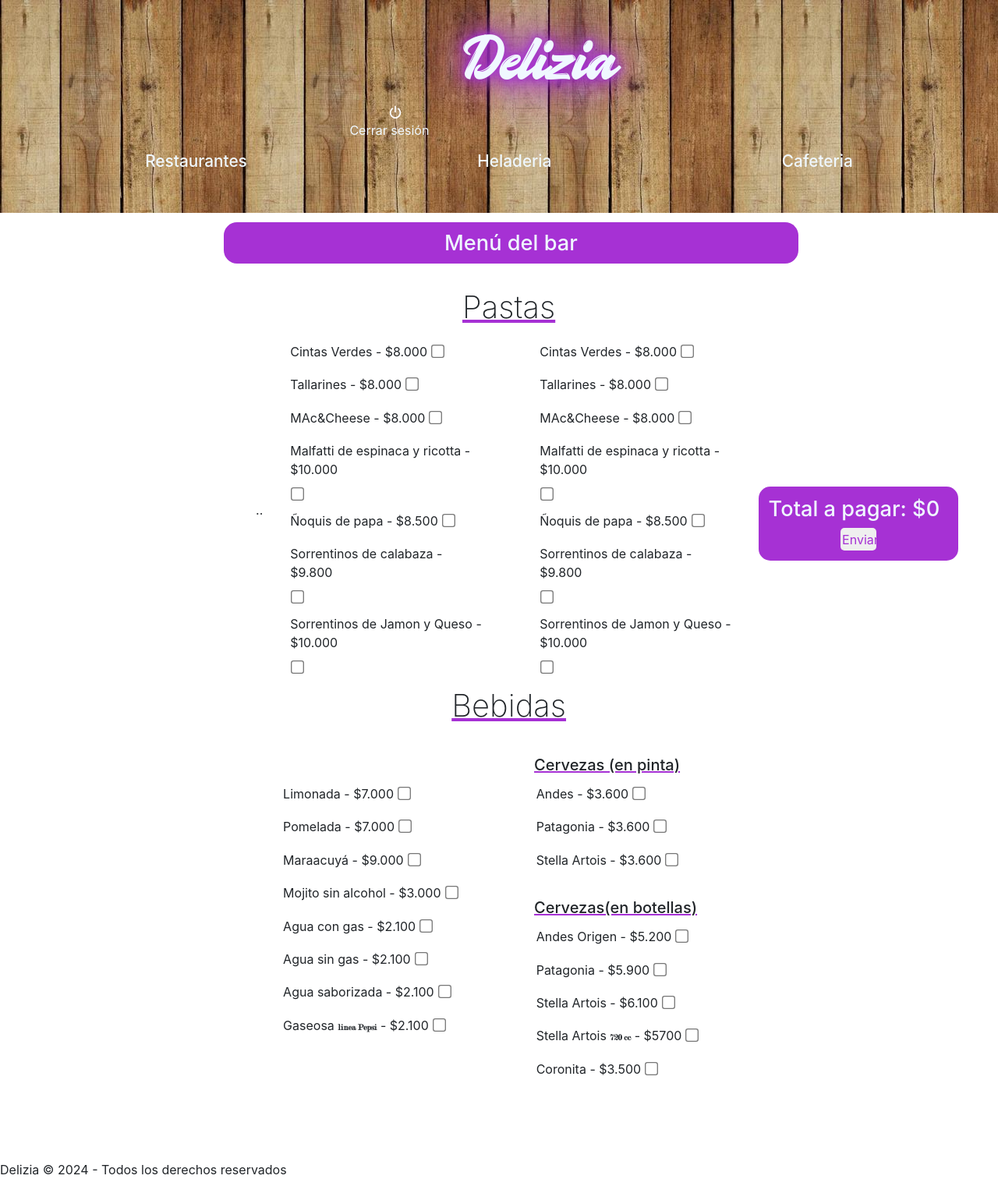
After one commit to ianchu315/Delizia_S.A, a PHP site: page /carta_bartolome.php in a window 1280 px wide. The commit adds this page. Shown: the whole page at 78% size. Run offline with PHP 8.4, Linux system fonts and the light colour scheme.

Commit message:
actualización de casi todo
p.d: no puedo correr php en mi pc porque no le pinta a la trola de mi pc. pero voy a seguir intentando

```diff
--- a/cafeteria.html
+++ b/cafeteria.html
@@ -52,9 +52,6 @@
         Delizia &copy; 2024 - Todos los derechos reservados
     </footer>
 
-
-
-
     <script src="https://code.jquery.com/jquery-3.5.1.slim.min.js"></script>
     <script src="https://cdn.jsdelivr.net/npm/@popperjs/core@2.9.2/dist/umd/popper.min.js"></script>
     <script src="https://stackpath.bootstrapcdn.com/bootstrap/4.5.2/js/bootstrap.min.js"></script>
--- a/carta.css
+++ b/carta.css
@@ -140,6 +140,13 @@
   font-weight: normal;
 }
 
+@font-face {
+  font-family: 'Modern';
+  src: url('fuente/MOD20.TTF');
+  font-style: normal;
+  font-weight: normal;
+}
+
 button {
   color: grey;
   outline: none;
@@ -177,8 +184,8 @@ button:hover {
   }
 
   b{
-    font-size: 20%;
-    font-family: Georgia, 'Times New Roman', Times, serif;
+    font-size: 70%;
+    font-family: 'Modern';
   }
 
   .h2{
@@ -203,6 +210,11 @@ button:hover {
     width: 100%;
   }
 
+  h5{
+    text-decoration: underline rgb(166, 49, 212);
+    font-weight: 500;
+  }
+
   .row{
     display: flex;
     justify-content: center;
@@ -223,6 +235,8 @@ button:hover {
     width: 20%;
     transition: .2s;
     border: none;
+    color: rgb(166, 49, 212);
+    border-radius: 5px;
   }
 
   .pagar:hover{
--- /dev/null
+++ b/carta_bartolome.php
@@ -0,0 +1,297 @@
+<!DOCTYPE html>
+<html lang="en">
+<head>
+    <meta charset="UTF-8">
+    <meta name="viewport" content="width=device-width, initial-scale=1.0">
+    <title>Comdeor Bartolomé</title>
+    <link rel="stylesheet" href="https://stackpath.bootstrapcdn.com/bootstrap/4.5.2/css/bootstrap.min.css">
+    <link rel="stylesheet" href="carta.css">
+</head>
+<body>
+
+    <header class="nav">
+
+        <a href="inicio.html" class="titulo">Delizia</a>
+
+        <div class="cerrar_se">
+            <a class="a" href="login.html"><img src="img/boton.png" alt="boton">Cerrar sesión</a>
+        </div>
+
+        <!-- <div id="tema">
+            <button class="dark-togller"
+            aria-label="Toggle color mode"
+            title="Toggle color mode"
+            data-theme-toggle>
+            <div class="toggler-icon"></div>
+        </button>
+        </div> -->
+
+        <div class="selecciones">
+            <button>
+                <span></span>
+                <span></span>
+                <span></span>
+                <span></span>
+                <a class="a" href="restaurantes.html">Restaurantes</a>
+            </button>
+            <button>
+                <span></span>
+                <span></span>
+                <span></span>
+                <span></span>
+                <a class="a" href="heladeria.html">Heladeria</a>
+
+            </button>
+            <button>
+                <span></span>
+                <span></span>
+                <span></span>
+                <span></span>
+                <a class="a" href="cafeteria.html">Cafeteria</a>
+            </button>
+        </div>
+
+    </header>
+
+    <form id="menu-form" method="POST" action="pagar.php">
+
+                <h2 class="h2">Menú del bar</h2>
+
+                <br>
+
+                    <div class="row">
+
+                        <h2>Pastas</h2>
+
+                        <div class="comidas">..
+
+                            <div class="comi">
+                                <!-- Comida 1 -->
+                                <div class="columna">
+                                    <label for="item1">Cintas Verdes - $8.000</label>
+                                    <input type="checkbox" id="1" name="nombres[]" value="Cintas Verdes" style="display:none">
+                                    <input type="checkbox" name="comida[]" class="checkbox" value="8000" onclick="checks(1)">
+                                </div>
+                                <!-- Comida 2 -->
+                                <div class="columna">
+                                    <label for="item2">Tallarines - $8.000</label>
+                                    <input type="checkbox" id="2" name="nombres[]" value="Tallarines" style="display:none">
+                                    <input type="checkbox" name="comida[]" class="checkbox" value="8000" onclick="checks(2)">
+                                </div>
+                                <!-- Comida 3 -->
+                                <div class="columna">
+                                    <label for="item3">MAc&Cheese - $8.000</label>
+                                    <input type="checkbox" id="3" name="nombres[]" value="MAc&Cheese" style="display:none">
+                                    <input type="checkbox" name="comida[]" class="checkbox" value="8000" onclick="checks(3)">
+                                </div>
+                                <!-- Comida 4 -->
+                                <div class="columna">
+                                    <label for="item4">Malfatti de espinaca y ricotta - $10.000</label>
+                                    <input type="checkbox" id="4" name="nombres[]" value="Malfatti de espinaca y ricotta" style="display:none">
+                                    <input type="checkbox" name="comida[]" class="checkbox" value="10000" onclick="checks(4)">
+                                </div>
+                                <!-- Comida 5 -->
+                                <div class="columna">
+                                    <label for="item5">Ñoquis de papa - $8.500</label>
+                                    <input type="checkbox" id="5" name="nombres[]" value="Ñoquis de papa" style="display:none">
+                                    <input type="checkbox" name="comida[]" class="checkbox" value="8500" onclick="checks(5)">
+                                </div>
+                                <!-- Comida 1 -->
+                                <div class="columna">
+                                    <label for="item1">Sorrentinos de calabaza - $9.800</label>
+                                    <input type="checkbox" id="6" name="nombres[]" value="Sorrentinos de calabaza" style="display:none">
+                                    <input type="checkbox" name="comida[]" class="checkbox" value="9800" onclick="checks(6)">
+                                </div>
+                                <!-- Comida 2 -->
+                                <div class="columna">
+                                    <label for="item2">Sorrentinos de Jamon y Queso - $10.000</label>
+                                    <input type="checkbox" id="7" name="nombres[]" value="Sorrentinos de Jamon y Queso" style="display:none">
+                                    <input type="checkbox" name="comida[]" class="checkbox" value="10000" onclick="checks(7)">
+                                </div>
+
+                            </div>
+
+                            <div class="comi">
+                                <!-- Comida 1 -->
+                                <div class="columna">
+                                    <label for="item1">Cintas Verdes - $8.000</label>
+                                    <input type="checkbox" id="10" name="nombres[]" value="Cintas Verdes" style="display:none">
+                                    <input type="checkbox" name="comida[]" class="checkbox" value="8000" onclick="checks(10)">
+                                </div>
+                                <!-- Comida 2 -->
+                                <div class="columna">
+                                    <label for="item2">Tallarines - $8.000</label>
+                                    <input type="checkbox" id="11" name="nombres[]" value="Tallarines" style="display:none">
+                                    <input type="checkbox" name="comida[]" class="checkbox" value="8000" onclick="checks(11)">
+                                </div>
+                                <!-- Comida 3 -->
+                                <div class="columna">
+                                    <label for="item3">MAc&Cheese - $8.000</label>
+                                    <input type="checkbox" id="12" name="nombres[]" value="MAc&Cheese" style="display:none">
+                                    <input type="checkbox" name="comida[]" class="checkbox" value="8000" onclick="checks(12)">
+                                </div>
+                                <!-- Comida 4 -->
+                                <div class="columna">
+                                    <label for="item4">Malfatti de espinaca y ricotta - $10.000</label>
+                                    <input type="checkbox" id="13" name="nombres[]" value="Malfatti de espinaca y ricotta" style="display:none">
+                                    <input type="checkbox" name="comida[]" class="checkbox" value="10000" onclick="checks(13)">
+                                </div>
+                                <!-- Comida 5 -->
+                                <div class="columna">
+                                    <label for="item5">Ñoquis de papa - $8.500</label>
+                                    <input type="checkbox" id="14" name="nombres[]" value="Ñoquis de papa" style="display:none">
+                                    <input type="checkbox" name="comida[]" class="checkbox" value="8500" onclick="checks(14)">
+                                </div>
+                                <!-- Comida 1 -->
+                                <div class="columna">
+                                    <label for="item1">Sorrentinos de calabaza - $9.800</label>
+                                    <input type="checkbox" id="15" name="nombres[]" value="Sorrentinos de calabaza" style="display:none">
+                                    <input type="checkbox" name="comida[]" class="checkbox" value="9800" onclick="checks(15)">
+                                </div>
+                                <!-- Comida 2 -->
+                                <div class="columna">
+                                    <label for="item2">Sorrentinos de Jamon y Queso - $10.000</label>
+                                    <input type="checkbox" id="16" name="nombres[]" value="Sorrentinos de Jamon y Queso" style="display:none">
+                                    <input type="checkbox" name="comida[]" class="checkbox" value="10000" onclick="checks(16)">
+                                </div>
+
+                            </div>
+
+                        </div>
+
+                        <h2>Bebidas </h2>
+
+                        <div class="bebidas">
+
+                            <div class="bebi">
+                                <!-- Bebida 1 -->
+                                <div class="columna">
+                                    <label for="item1">Limonada - $7.000</label>
+                                    <input type="checkbox" id="17" name="nombres2[]" value="Limonada" style="display:none">
+                                    <input type="checkbox" name="bebida[]" class="checkbox" value="7000" onclick="checks(17)">
+                                </div>
+                                <!-- Bebida 2 -->
+                                <div class="columna">
+                                    <label for="item2">Pomelada - $7.000</label>
+                                    <input type="checkbox" id="18" name="nombres2[]" value="Pomelada" style="display:none">
+                                    <input type="checkbox" name="bebida[]" class="checkbox" value="7000" onclick="checks(18)">
+                                </div>
+                                <!-- Bebida 3 -->
+                                <div class="columna">
+                                    <label for="item3">Maraacuyá - $9.000</label>
+                                    <input type="checkbox" id="19" name="nombres2[]" value="Maraacuyá" style="display:none">
+                                    <input type="checkbox" name="bebida[]" class="checkbox" value="8000" onclick="checks(19)">
+                                </div>
+                                <!-- Bebida 4 -->
+                                <div class="columna">
+                                    <label for="item4">Mojito sin alcohol - $3.000</label>
+                                    <input type="checkbox" id="20" name="nombres2[]" value="Mojito sin alcohol" style="display:none">
+                                    <input type="checkbox" name="bebida[]" class="checkbox" value="3000" onclick="checks(20)">
+                                </div>
+                                <!-- Bebida 5 -->
+                                <div class="columna">
+                                    <label for="item5">Agua con gas - $2.100</label>
+                                    <input type="checkbox" id="21" name="nombres2[]" value="Agua con gas" style="display:none">
+                                    <input type="checkbox" name="bebida[]" class="checkbox" value="2100" onclick="checks(21)">
+                                </div>
+                                <!-- Bebida 6-->
+                                <div class="columna">
+                                    <label for="item1">Agua sin gas - $2.100</label>
+                                    <input type="checkbox" id="22" name="nombres2[]" value="Agua sin gas" style="display:none">
+                                    <input type="checkbox" name="bebida[]" class="checkbox" value="2100" onclick="checks(22)">
+                                </div>
+                                <!-- Bebida 7 -->
+                                <div class="columna">
+                                    <label for="item2">Agua saborizada - $2.100</label>
+                                    <input type="checkbox" id="23" name="nombres2[]" value="Agua saborizada" style="display:none">
+                                    <input type="checkbox" name="bebida[]" class="checkbox" value="2100" onclick="checks(23)">
+                                </div>
+                                <!-- Bebida 8 -->
+                                <div class="columna">
+                                    <label for="item1">Gaseosa <b>linea Pepsi</b> - $2.100</label>
+                                    <input type="checkbox" id="24" name="nombres2[]" value="Gaseosa" style="display:none">
+                                    <input type="checkbox" name="bebida[]" class="checkbox" value="2100" onclick="checks(24)">
+                                </div>
+                            </div>
+                            <br>
+                            <div class="bebi">
+                                <br>
+                                <h5>Cervezas (en pinta)</h5>
+                                <!-- Bebida 9 -->
+                                <div class="columna">
+                                    <label for="item1">Andes - $3.600</label>
+                                    <input type="checkbox" id="25" name="nombres2[]" value="Andes" style="display:none">
+                                    <input type="checkbox" name="bebida[]" class="checkbox" value="3600" onclick="checks(25)">
+                                </div>
+                                <!-- Bebida 10 -->
+                                <div class="columna">
+                                    <label for="item2">Patagonia - $3.600</label>
+                                    <input type="checkbox" id="26" name="nombres2[]" value="Patagonia" style="display:none">
+                                    <input type="checkbox" name="bebida[]" class="checkbox" value="3600" onclick="checks(26)">
+                                </div>
+                                <!-- Bebida 11 -->
+                                <div class="columna">
+                                    <label for="item3">Stella Artois - $3.600</label>
+                                    <input type="checkbox" id="27" name="nombres2[]" value="Stella Artois" style="display:none">
+                                    <input type="checkbox" name="bebida[]" class="checkbox" value="3600" onclick="checks(27)">
+                                </div>
+                                <br>
+                                <h5>Cervezas(en botellas)</h5>
+                                <!-- Bebida 12 -->
+                                <div class="columna">
+                                    <label for="item4">Andes Origen - $5.200</label>
+                                    <input type="checkbox" id="28" name="nombres2[]" value="Andes Origen" style="display:none">
+                                    <input type="checkbox" name="bebida[]" class="checkbox" value="5200" onclick="checks(28)">
+                                </div>
+                                <!-- Bebida 13 -->
+                                <div class="columna">
+                                    <label for="item5">Patagonia - $5.900</label>
+                                    <input type="checkbox" id="29" name="nombres2[]" value="Patagonia" style="display:none">
+                                    <input type="checkbox" name="bebida[]" class="checkbox" value="5900" onclick="checks(29)">
+                                </div>
+                                <!-- Bebida 14 -->
+                                <div class="columna">
+                                    <label for="item5">Stella Artois - $6.100</label>
+                                    <input type="checkbox" id="30" name="nombres2[]" value="Stella Artois" style="display:none">
+                                    <input type="checkbox" name="bebida[]" class="checkbox" value="6100" onclick="checks(30)">
+                                </div>
+                                <!-- Bebida 15 -->
+                                <div class="columna">
+                                    <label for="item2">Stella Artois <b>720 cc</b> - $5700</label>
+                                    <input type="checkbox" id="31" name="nombres2[]" value="Stella Artois <b>720 cc</b>" style="display:none">
+                                    <input type="checkbox" name="bebida[]" class="checkbox" value="5700" onclick="checks(31)">
+                                </div>
+                                <!-- Bebida 16   -->
+                                <div class="columna">
+                                    <label for="item1">Coronita - $3.500</label>
+                                    <input type="checkbox" id="32" name="nombres2[]" value="Coronita" style="display:none">
+                                    <input type="checkbox" name="bebida[]" class="checkbox" value="3500" onclick="checks(32)">
+                                </div>
+                                <input id="carracatoa" type="hidden" name="total" value="0">
+                            </div>
+
+                        </div>
+
+                    </div>
+
+                    <div class="total">
+                        <h4>Total a pagar: $<span id="total">0</span></h4>
+                        <input class="pagar" type="submit" value="Enviar">
+                    </div>
+
+    </form>
+
+    <br>
+    <br>
+    <br>
+
+    <footer>
+        Delizia &copy; 2024 - Todos los derechos reservados
+    </footer>
+
+    <script src="https://code.jquery.com/jquery-3.5.1.slim.min.js"></script>
+    <script src="https://cdn.jsdelivr.net/npm/@popperjs/core@2.9.2/dist/umd/popper.min.js"></script>
+    <script src="https://stackpath.bootstrapcdn.com/bootstrap/4.5.2/js/bootstrap.min.js"></script>
+    <script src="script.js"></script>
+</body>
+</html>
--- a/inicio.html
+++ b/inicio.html
@@ -188,9 +188,6 @@
         Delizia &copy; 2024 - Todos los derechos reservados
     </footer>
 
-
-
-
     <script src="https://code.jquery.com/jquery-3.5.1.slim.min.js"></script>
     <script src="https://cdn.jsdelivr.net/npm/@popperjs/core@2.9.2/dist/umd/popper.min.js"></script>
     <script src="https://stackpath.bootstrapcdn.com/bootstrap/4.5.2/js/bootstrap.min.js"></script>
--- a/restaurantes.html
+++ b/restaurantes.html
@@ -67,7 +67,7 @@
                             <div class="cpadding">
                                 <h5 class="card-title">Comdedor Bartolomé</h5>
                                 <p class="card-text">Disfruta de una experiencia gastronómica única en un ambiente acogedor y moderno</p>
-                                <a href="carta_bartolome.html" class="btn btn-primary">Comprar Aqui!</a>
+                                <a href="carta_bartolome.php" class="btn btn-primary">Comprar Aqui!</a>
                             </div>
                     </div>
 
```
Also changed, not shown: carta_bartolome.html (deleted, +0 -218 lines), pagar.php (added, +104 -0 lines), script.js (+13 -10 lines), fuente/MOD20.TTF (added), img/wood texture.jpg, style.css (line endings or trailing spaces).
